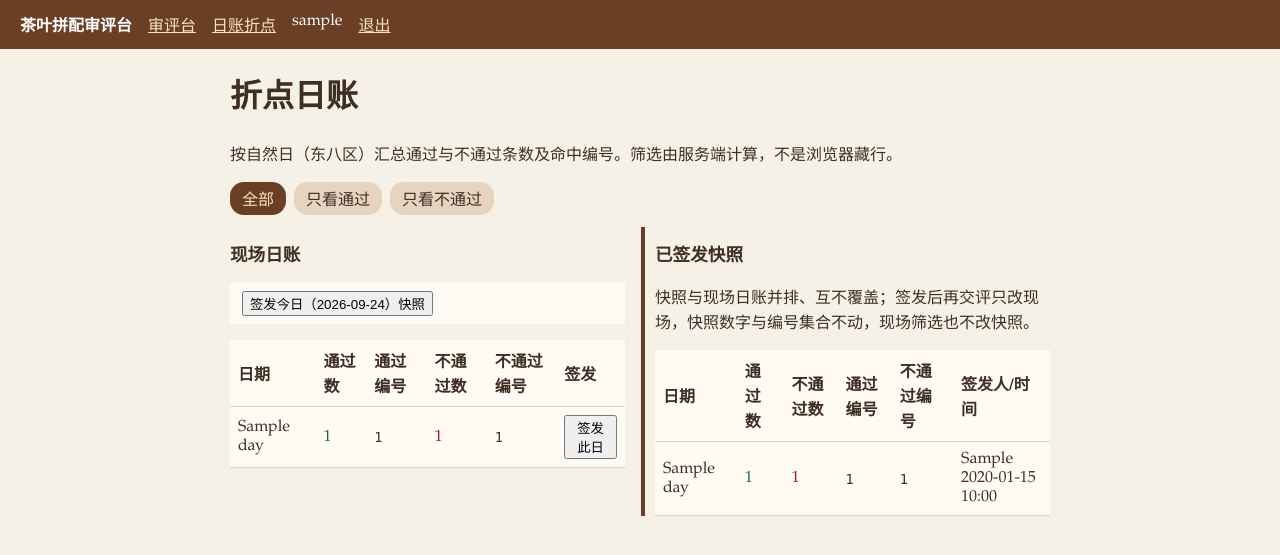
After one commit to lacsar712/cc-tb-b08-GSB, a Flask app: page /ledger in a window 1280 px wide. The commit adds this page. Shown: the top 555 px of the page. Run offline with Flask 3, Linux system fonts and the light colour scheme; the visitor is signed in with stand-in values (Sample User, id 1); a database or web service that is not in the repository returns one stand-in record (values such as "Sample title"); some libraries are stand-ins or nearby versions.

Commit message:
feat: daily ledger snapshots

```diff
--- a/backend/app.py
+++ b/backend/app.py
@@ -1,5 +1,7 @@
 import os
+from datetime import datetime
 from functools import wraps
+from zoneinfo import ZoneInfo
 
 import psycopg2
 from flask import Flask, redirect, render_template, request, session, url_for
@@ -15,6 +17,15 @@ ACCOUNTS = {
     "observer": {"password": "look123456", "role": "reader"},
 }
 
+# 自然日按东八区折算，与审评现场同一日历
+DAY_ZONE = ZoneInfo("Asia/Shanghai")
+# 现场日账允许的结论筛选：只看通过 / 只看不通过 / 全部
+VERDICT_FILTERS = {
+    "all": None,
+    "pass": "通过",
+    "fail": "不通过",
+}
+
 
 def db():
     return psycopg2.connect(os.environ["DATABASE_URL"])
@@ -25,6 +36,18 @@ def login_required(fn):
     def wrap(*args, **kwargs):
         if "user" not in session:
             return redirect(url_for("login"))
+        return fn(*args, **kwargs)
+
+    return wrap
+
+
+def writer_required(fn):
+    @wraps(fn)
+    def wrap(*args, **kwargs):
+        if "user" not in session:
+            return redirect(url_for("login"))
+        if session.get("role") != "writer":
+            return ("仅审评员可签发快照", 403)
         return fn(*args, **kwargs)
 
     return wrap
@@ -86,3 +109,81 @@ def create():
     if request.headers.get("HX-Request"):
         return render_template("_row.html", row=row)
     return redirect(url_for("home"))
+
+
+def daily_totals(cur, verdict):
+    """按东八区自然日汇总通过/不通过条数与命中编号集合。
+
+    verdict 为 None 时两种结论都返回；否则只由服务端聚合计入该结论，
+    另一种结论不进入页面数据，绝不在浏览器里藏行。
+    """
+    sql = """
+        SELECT (created_at AT TIME ZONE 'Asia/Shanghai')::date AS day,
+               count(*) FILTER (WHERE verdict = '通过')::int AS pass_count,
+               count(*) FILTER (WHERE verdict = '不通过')::int AS fail_count,
+               coalesce(array_agg(id ORDER BY id) FILTER (WHERE verdict = '通过'), '{}') AS pass_ids,
+               coalesce(array_agg(id ORDER BY id) FILTER (WHERE verdict = '不通过'), '{}') AS fail_ids
+        FROM cuppings
+    """
+    params = ()
+    if verdict is not None:
+        sql += " WHERE verdict = %s"
+        params = (verdict,)
+    sql += " GROUP BY 1 ORDER BY 1 DESC"
+    cur.execute(sql, params)
+    return cur.fetchall()
+
+
+@app.get("/ledger")
+@login_required
+def ledger():
+    flt = request.args.get("verdict", "all")
+    if flt not in VERDICT_FILTERS:
+        flt = "all"
+    with db() as conn, conn.cursor(cursor_factory=RealDictCursor) as cur:
+        days = daily_totals(cur, VERDICT_FILTERS[flt])
+        cur.execute("SELECT * FROM daily_snapshots ORDER BY day DESC")
+        snapshots = cur.fetchall()
+    signed_days = {s["day"] for s in snapshots}
+    return render_template(
+        "ledger.html",
+        days=days,
+        snapshots=snapshots,
+        signed_days=signed_days,
+        flt=flt,
+        can_write=session.get("role") == "writer",
+        today=datetime.now(DAY_ZONE).date(),
+    )
+
+
+@app.post("/snapshots")
+@writer_required
+def sign_snapshot():
+    day_text = request.form.get("day", "").strip()
+    try:
+        day = datetime.strptime(day_text, "%Y-%m-%d").date() if day_text else datetime.now(DAY_ZONE).date()
+    except ValueError:
+        return ("日期格式应为 YYYY-MM-DD", 400)
+    # 签发瞬间把当时的通过/不通过条数与命中编号整体拷贝冻结；
+    # ON CONFLICT DO NOTHING 保证某日快照只此一份、互不覆盖。
+    with db() as conn, conn.cursor(cursor_factory=RealDictCursor) as cur:
+        cur.execute(
+            """INSERT INTO daily_snapshots
+                   (day, pass_count, fail_count, pass_ids, fail_ids, signed_by)
+               SELECT %s::date,
+                      count(*) FILTER (WHERE verdict = '通过')::int,
+                      count(*) FILTER (WHERE verdict = '不通过')::int,
+                      coalesce(array_agg(id ORDER BY id) FILTER (WHERE verdict = '通过'), '{}'),
+                      coalesce(array_agg(id ORDER BY id) FILTER (WHERE verdict = '不通过'), '{}'),
+                      %s
+               FROM cuppings
+               WHERE (created_at AT TIME ZONE 'Asia/Shanghai')::date = %s::date
+               ON CONFLICT (day) DO NOTHING
+               RETURNING id""",
+            (day.isoformat(), session["user"], day.isoformat()),
+        )
+        created = cur.fetchone()
+        conn.commit()
+    if not created:
+        return ("该日快照已签发，不可覆盖", 409)
+    return redirect(url_for("ledger"))
--- a/backend/templates/base.html
+++ b/backend/templates/base.html
@@ -12,12 +12,22 @@
     td, th { padding: 8px; border-bottom: 1px solid #e6d3c0; text-align: left; }
     form { background: #fffaf3; padding: 12px; margin-bottom: 16px; }
     .pass { color: #166534; } .fail { color: #9f1239; }
+    .filters { display: flex; gap: 8px; margin-bottom: 12px; }
+    .filters a { padding: 4px 12px; background: #e6d3c0; border-radius: 14px; text-decoration: none; color: #3f2e22; }
+    .filters a.on { background: #6b3e26; color: #f6e7c1; }
+    .panels { display: flex; gap: 16px; align-items: flex-start; flex-wrap: wrap; }
+    .panel { flex: 1 1 380px; }
+    .panel h2 { font-size: 1.1rem; }
+    .frozen { border-left: 4px solid #6b3e26; padding-left: 10px; }
+    .ids { font-family: monospace; font-size: 0.85rem; }
   </style>
 </head>
 <body>
   <header>
     <strong>茶叶拼配审评台</strong>
     {% if session.user %}
+      <a href="{{ url_for('home') }}">审评台</a>
+      <a href="{{ url_for('ledger') }}">日账折点</a>
       <span>{{ session.user }}</span>
       <a href="{{ url_for('logout') }}">退出</a>
     {% endif %}
--- /dev/null
+++ b/backend/templates/ledger.html
@@ -0,0 +1,82 @@
+{% extends "base.html" %}
+{% block body %}
+<h1>折点日账</h1>
+<p>按自然日（东八区）汇总通过与不通过条数及命中编号。筛选由服务端计算，不是浏览器藏行。</p>
+
+<div class="filters">
+  <a class="{% if flt == 'all' %}on{% endif %}" href="{{ url_for('ledger', verdict='all') }}">全部</a>
+  <a class="{% if flt == 'pass' %}on{% endif %}" href="{{ url_for('ledger', verdict='pass') }}">只看通过</a>
+  <a class="{% if flt == 'fail' %}on{% endif %}" href="{{ url_for('ledger', verdict='fail') }}">只看不通过</a>
+</div>
+
+<div class="panels">
+  <section class="panel">
+    <h2>现场日账</h2>
+    {% if can_write %}
+    <form method="post" action="{{ url_for('sign_snapshot') }}" style="padding:8px 12px;">
+      <input type="hidden" name="day" value="{{ today }}" />
+      <button {% if today in signed_days %}disabled{% endif %}>
+        签发今日（{{ today }}）快照
+      </button>
+      {% if today in signed_days %}<span>今日快照已签发，现场继续变动不影响它</span>{% endif %}
+    </form>
+    {% endif %}
+    <table>
+      <thead>
+        <tr>
+          <th>日期</th>
+          {% if flt != 'fail' %}<th>通过数</th><th>通过编号</th>{% endif %}
+          {% if flt != 'pass' %}<th>不通过数</th><th>不通过编号</th>{% endif %}
+          {% if can_write %}<th>签发</th>{% endif %}
+        </tr>
+      </thead>
+      <tbody>
+        {% for d in days %}
+        <tr>
+          <td>{{ d.day }}</td>
+          {% if flt != 'fail' %}<td class="pass">{{ d.pass_count }}</td><td class="ids">{{ d.pass_ids | join(', ') }}</td>{% endif %}
+          {% if flt != 'pass' %}<td class="fail">{{ d.fail_count }}</td><td class="ids">{{ d.fail_ids | join(', ') }}</td>{% endif %}
+          {% if can_write %}
+          <td>
+            {% if d.day in signed_days %}已冻结
+            {% else %}
+            <form method="post" action="{{ url_for('sign_snapshot') }}" style="padding:0;margin:0;background:none;">
+              <input type="hidden" name="day" value="{{ d.day }}" />
+              <button>签发此日</button>
+            </form>
+            {% endif %}
+          </td>
+          {% endif %}
+        </tr>
+        {% else %}
+        <tr><td colspan="6">当日无记录</td></tr>
+        {% endfor %}
+      </tbody>
+    </table>
+  </section>
+
+  <section class="panel frozen">
+    <h2>已签发快照</h2>
+    <p>快照与现场日账并排、互不覆盖；签发后再交评只改现场，快照数字与编号集合不动，现场筛选也不改快照。</p>
+    <table>
+      <thead>
+        <tr><th>日期</th><th>通过数</th><th>不通过数</th><th>通过编号</th><th>不通过编号</th><th>签发人/时间</th></tr>
+      </thead>
+      <tbody>
+        {% for s in snapshots %}
+        <tr>
+          <td>{{ s.day }}</td>
+          <td class="pass">{{ s.pass_count }}</td>
+          <td class="fail">{{ s.fail_count }}</td>
+          <td class="ids">{{ s.pass_ids | join(', ') }}</td>
+          <td class="ids">{{ s.fail_ids | join(', ') }}</td>
+          <td>{{ s.signed_by }}<br>{{ s.signed_at.strftime('%Y-%m-%d %H:%M') }}</td>
+        </tr>
+        {% else %}
+        <tr><td colspan="6">尚无快照</td></tr>
+        {% endfor %}
+      </tbody>
+    </table>
+  </section>
+</div>
+{% endblock %}
```
Also changed, not shown: backend/seed.py (+20 -1 lines), README.md.
